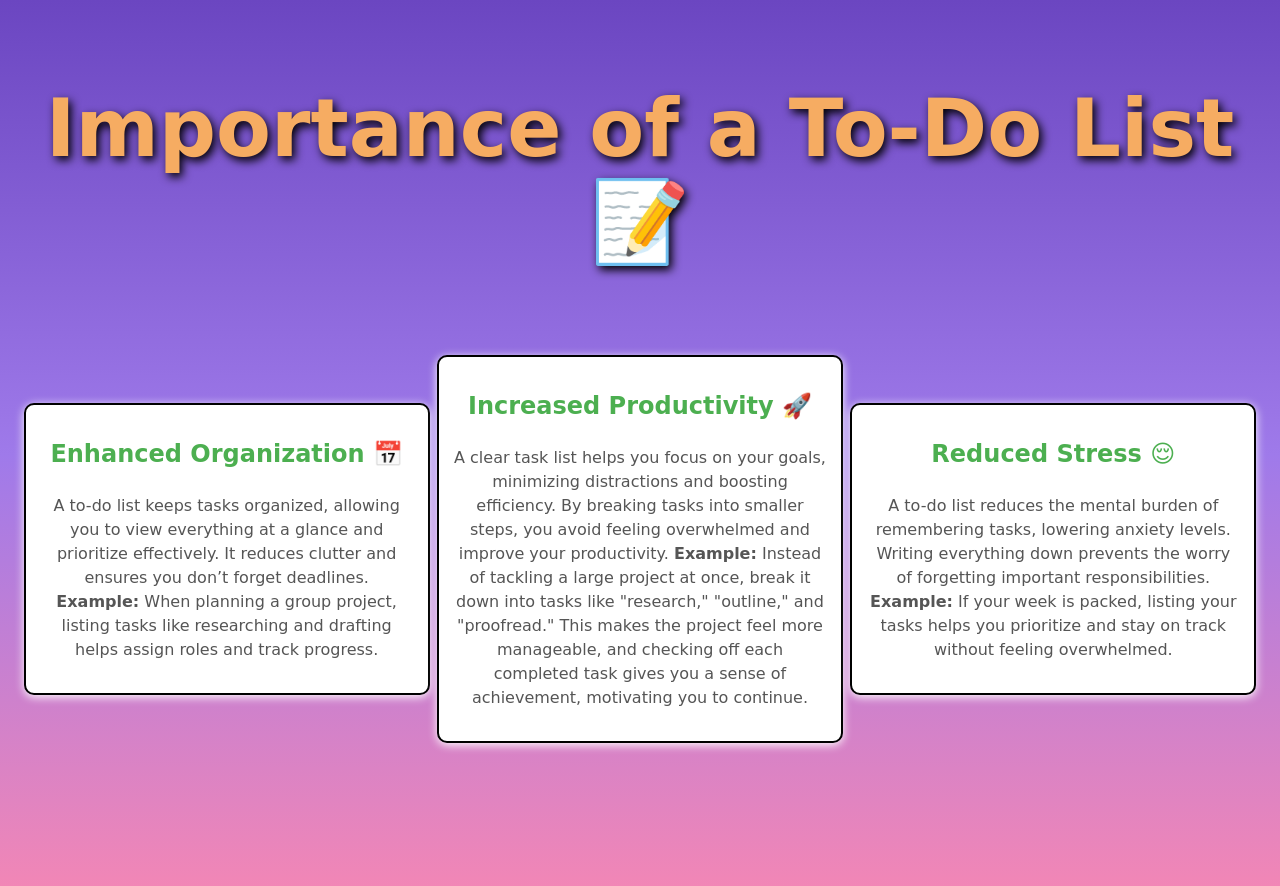
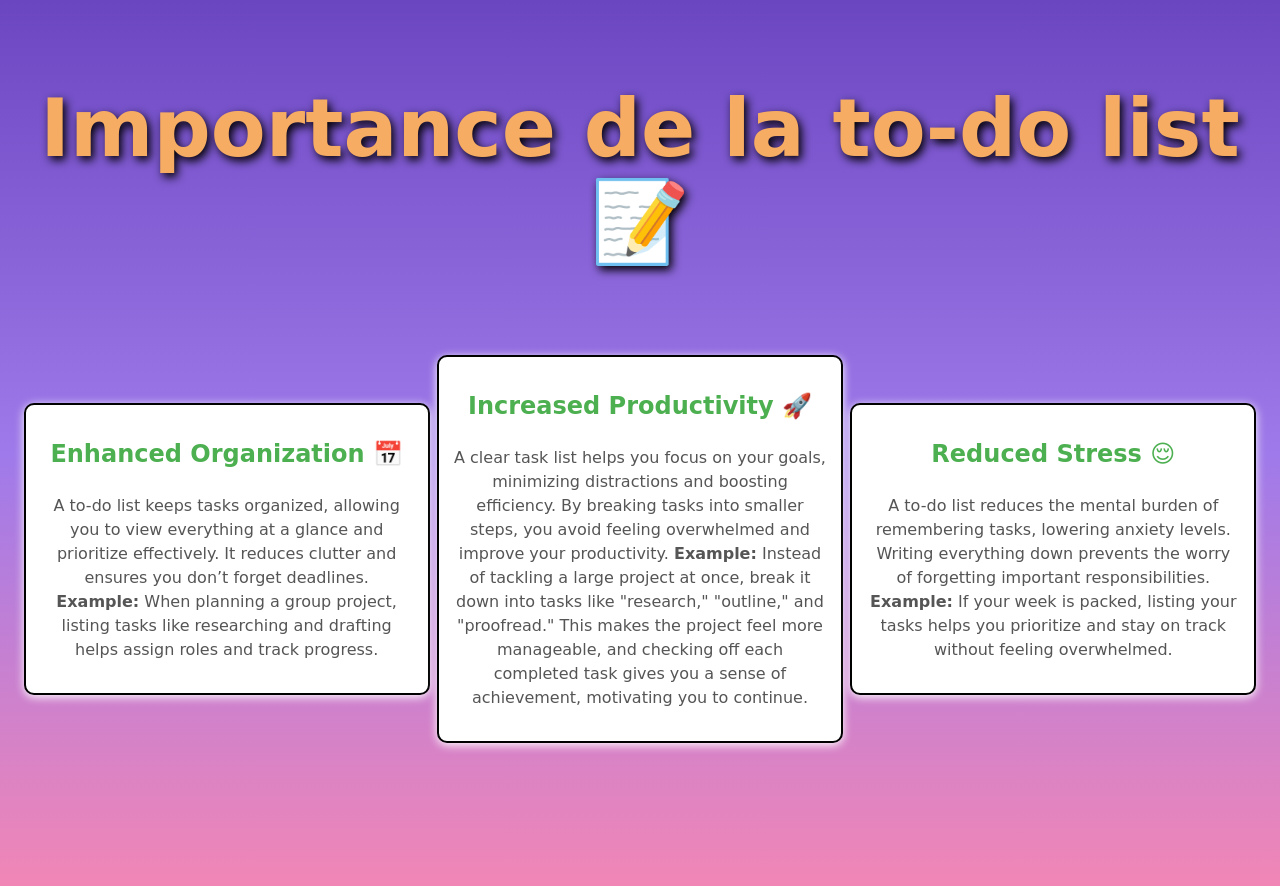
Before and after one commit to ryliam/gitCc, a website: page imp.html in a window 1280 px wide. Drawn offline with Linux system fonts and the light colour scheme.

Commit message:
langue changee

```diff
--- a/imp.html
+++ b/imp.html
@@ -7,7 +7,7 @@
     <title>Importance of To-Do List</title>
   </head>
   <body>
-    <h1 class="heading">Importance of a To-Do List 📝</h1>
+    <h1 class="heading">Importance de la to-do list 📝</h1>
 
     <div class="contain">
       <div class="toggle-container">
```
